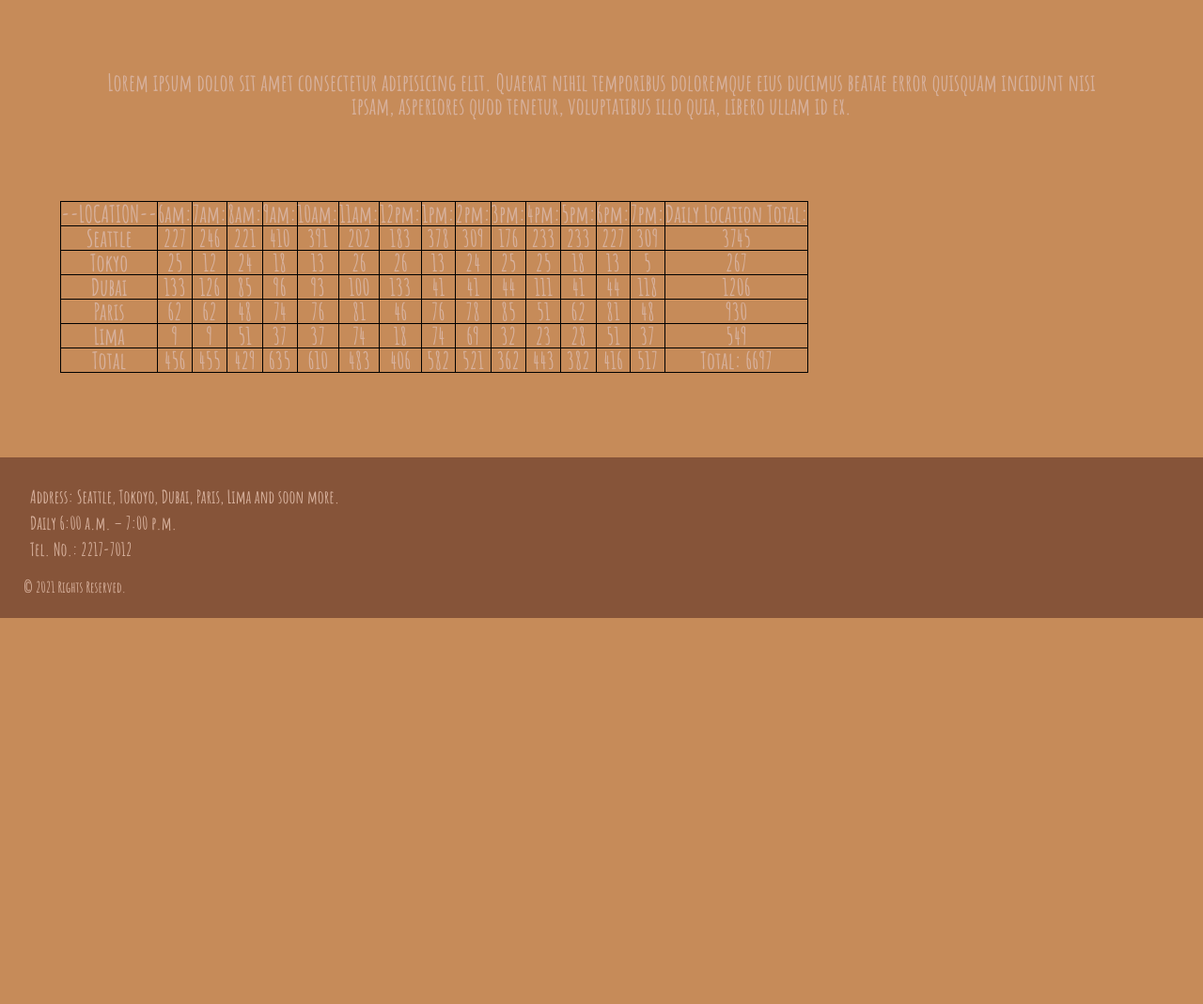
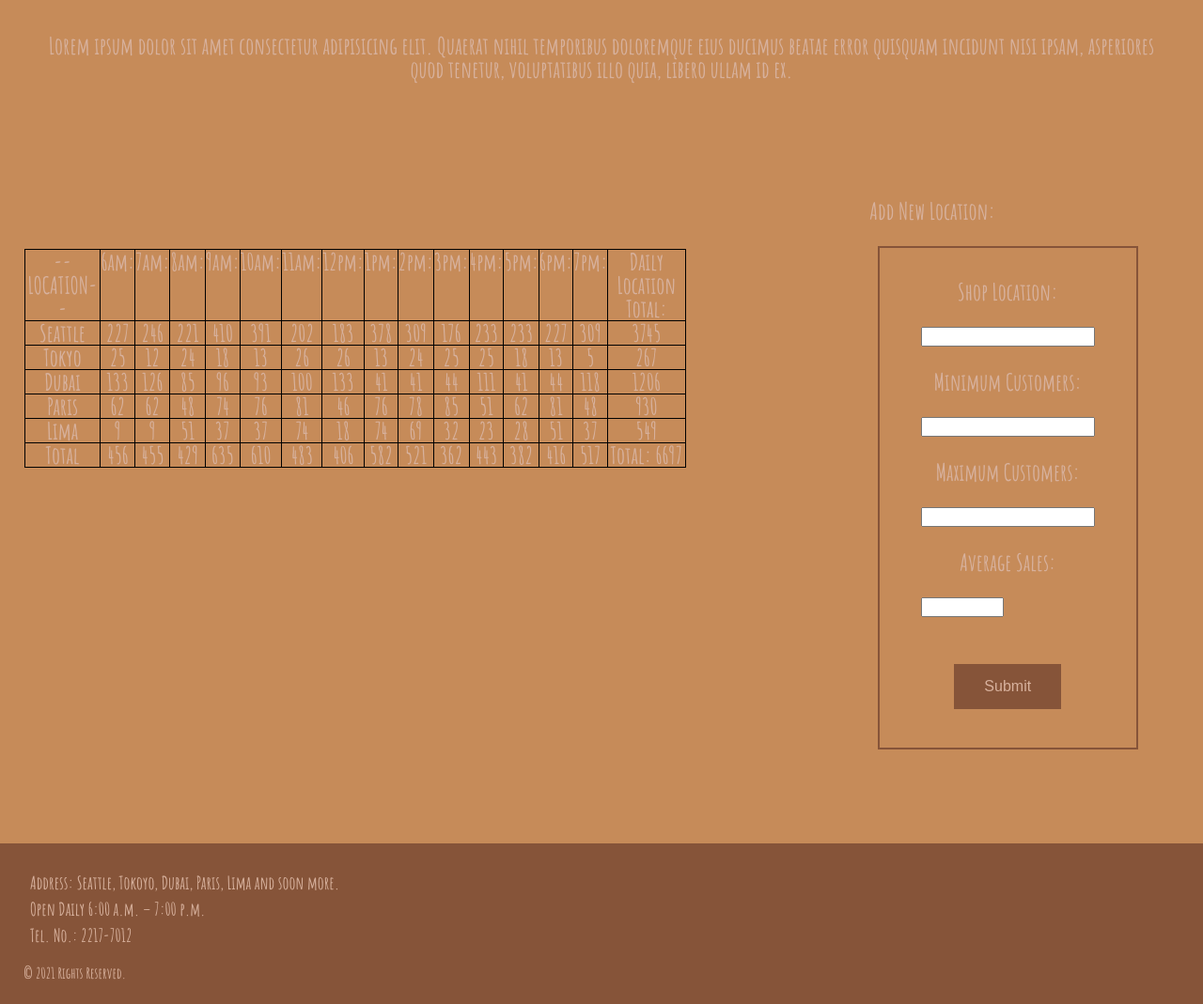
Before and after one commit to MusaabShalaldeh/cookie-stand, a plain HTML site: page sales.html in a window 1280 px wide. Shown: the part 600-1669 px from the top of the page at 94% size. Before the commit the page ends 1258 px from the top, so only its background shows below. Drawn offline with Linux system fonts and the light colour scheme.

Commit message:
added forms

```diff
--- a/CSS/reset.css
+++ b/CSS/reset.css
@@ -10,7 +10,7 @@ del, dfn, em, img, ins, kbd, q, s, samp,
 small, strike, strong, sub, sup, tt, var,
 b, u, i, center,
 dl, dt, dd, ol, ul, li,
-fieldset, form, label, legend,
+/*fieldset,*/ form, label, legend,
 table, caption, tbody, tfoot, thead, tr, th, td,
 article, aside, canvas, details, embed,
 figure, figcaption, footer, header, hgroup,
--- a/CSS/style.css
+++ b/CSS/style.css
@@ -48,7 +48,7 @@ main{
     text-align-last: center;
 }
 main section{
-    margin: 5%;
+    margin: 2%;
 }
 main ul{
     list-style: circle;
@@ -73,13 +73,58 @@ main h3{
     padding: 2%;
 }
 
+#InfoContainer
+{
+    position: relative;
+    float:left;
+    width: 55%;
+    margin-top: 128px;
+}
 #InfoContainer div{
     padding: 5%;
-    margin-right: 900px;
+}
+/* form stuff */
+#newLocationHolder
+{
+    float:right;
+    display: block;
+    width: 25%;
+    height: 15%;
+    margin: 0px 75px;
+    margin-right: 10%;
+    padding: 75px;
+    top: 250px;
+}
 
+#newLocationHolder form
+{
+    display: block;
+    margin: 25px;
+}
+#newLocationHolder form label,input
+{
+    display: block;
+    margin: 25px;
+}
+#submitButton
+{
+    /* margin: 25px; */
+    /* margin-right:256px; */
+    border: none;
+    padding: 15px 32px;
+    text-align: center;
+    display: inline-block;
+    font-size: 16px;
+    background-color: #865439;
+}
+fieldset
+{
+    border-color: #865439;
+    border-style: solid;
 }
 
 
+/* main page specific */
 #NewProductsList
 {
     float: left;
@@ -116,7 +161,7 @@ main h3{
     background-color: #865439;
 }
 
-
+/* footer */
 footer
 {
     clear: both;
--- a/Js/app.js
+++ b/Js/app.js
@@ -10,6 +10,9 @@ let hourlyTotal = [];
 
 let totalOfTotals = 0;
 
+const lastRowId = "lastRowName";
+const mainTableID = "mainTable";
+
 function ShopLocation(locationName, minCust, maxCust, avgSales) {
     this.locationName = locationName;
     this.minCust = minCust;
@@ -20,15 +23,6 @@ function ShopLocation(locationName, minCust, maxCust, avgSales) {
 
     locations.push(this);
 }
-
-let Seattle = new ShopLocation('Seattle', 25, 65, 6.3);
-let Tokyo = new ShopLocation('Tokyo', 3, 24, 1.2);
-let Dubai = new ShopLocation('Dubai', 11, 38, 3.7);
-let Paris = new ShopLocation('Paris', 20, 38, 2.3);
-let Lima = new ShopLocation('Lima', 2, 16, 4.6);
-
-
-
 
 
 ShopLocation.prototype.renderToTable = function (table) {
@@ -58,24 +52,11 @@ ShopLocation.prototype.renderToTable = function (table) {
     lastElement.textContent = totalForToday;
 }
 
-function calculateHourlyTotal()
-{
-    totalOfTotals = 0;
-
-    for (let i = 0; i < workHours.length; i++) {
-
-        let sumForThisInstace = 0;
-
-        for (let _i = 0; _i < locations.length; _i++) {
-
-            sumForThisInstace += locations[_i].sales[i];
-        }
-
-        hourlyTotal.push(sumForThisInstace);
-
-        totalOfTotals += sumForThisInstace;
-    }
-}
+let Seattle = new ShopLocation('Seattle', 25, 65, 6.3);
+let Tokyo = new ShopLocation('Tokyo', 3, 24, 1.2);
+let Dubai = new ShopLocation('Dubai', 11, 38, 3.7);
+let Paris = new ShopLocation('Paris', 20, 38, 2.3);
+let Lima = new ShopLocation('Lima', 2, 16, 4.6);
 
 
 
@@ -83,6 +64,7 @@ function calculateHourlyTotal()
 function makeATable() {
     let parent = document.getElementById("InfoContainer");
     let table = document.createElement('table');
+    table.setAttribute('id', mainTableID);
     parent.appendChild(table);
 
     //create top row
@@ -104,19 +86,20 @@ function makeATable() {
     hoursRow.appendChild(totalDaily);
     totalDaily.textContent = 'Daily Location Total:';
     //-----------------------------------------------
-    Seattle.renderToTable(table);
-    Tokyo.renderToTable(table);
-    Dubai.renderToTable(table);
-    Paris.renderToTable(table);
-    Lima.renderToTable(table);
+    for (let i = 0; i < locations.length; i++) {
+        locations[i].renderToTable(table);
+    }
 
+    makeButtomRow(table);
 
+}
 
-    //create bottom row
-
+function makeButtomRow(table)
+{
     calculateHourlyTotal();
 
     let totalsRow = document.createElement('tr');
+    totalsRow.setAttribute('id', lastRowId);
     table.appendChild(totalsRow);
 
     let totalForEachHour = document.createElement('th');
@@ -133,10 +116,81 @@ function makeATable() {
     let endTotal = document.createElement('td');
     totalsRow.appendChild(endTotal);
     endTotal.textContent = 'Total: '+totalOfTotals;
-
-    //-----------------------------------------------
 }
 
+function calculateHourlyTotal()
+{
+    totalOfTotals = 0;
+
+    for (let i = 0; i < workHours.length; i++) {
+
+        let sumForThisInstace = 0;
+
+        for (let _i = 0; _i < locations.length; _i++) {
+
+            sumForThisInstace += locations[_i].sales[i];
+        }
+
+        hourlyTotal.push(sumForThisInstace);
+
+        totalOfTotals += sumForThisInstace;
+    }
+}
+
+
+const locationForm = document.getElementById('locationFormContainer');
+locationForm.addEventListener('submit',addNewLocationRow);
+
+function addNewLocationRow(event)
+{
+    event.preventDefault();
+
+    const locName = event.target.locationName.value;
+    const minCust = parseInt(event.target.minCust.value);
+    const maxCust = parseInt(event.target.maxCust.value);
+    const avgSales = parseFloat(event.target.avgSales.value);
+
+    //safety checks.
+
+    //check if minimum customers number is more than max customers number
+    if(minCust > maxCust)
+    {
+        alert("YOU CAN'T HAVE THE MINIMUM CUSTOMERS NUMBER MORE THAN THE MAXIMUM CUSTOMERS NUMBER!");
+        return;
+    }
+    //check if name exists
+    else if(checkIfNameExists(locName))
+    {
+        alert("THIS LOCATION ALREADY EXISTS!");
+        return;
+    }
+
+    //remove bottom row
+    document.getElementById(lastRowId).remove();
+
+
+
+    const newShop = new ShopLocation(locName,minCust,maxCust,avgSales);
+    newShop.renderToTable(document.getElementById(mainTableID));
+
+
+    //generate new totals row using previous data + new data
+
+    makeButtomRow(document.getElementById(mainTableID));
+}
+
+
+
+
+function checkIfNameExists(name)
+{
+    for (let i = 0; i < locations.length; i++) {
+        if(name == locations[i].locationName)
+        {
+            return true;
+        }
+    }
+}
 
 makeATable();
 
--- a/sales.html
+++ b/sales.html
@@ -34,11 +34,31 @@
         <section id="InfoContainer">
 
         </section>
+        <div id="newLocationHolder">
+            <h2>Add New Location: </h2>
+            <form id="locationFormContainer">
+            <fieldset>
+                <label for="locationName">Shop Location: </label>
+                <input type="text" id="locationName", name="Please a country name, don't leave this space empty." required>
+
+                <label for="minCust">Minimum Customers: </label>
+                <input type="number" id="minCust" required >
+
+                <label for="maxCust">Maximum Customers: </label>
+                <input type="number" id="maxCust" required>
+
+                <label for="avgSales">Average Sales: </label>
+                <input type="number" id="avgSales" step=".01" min="1" max="999" required>
+
+                <input type="submit" id="submitButton">
+            </fieldset>
+            </form>
+        </div>
     </main>
     <footer>
         <ul>
             <li>Address: Seattle, Tokoyo, Dubai, Paris, Lima and soon more.</li>
-            <li>Daily 6:00 a.m. – 7:00 p.m.</li>
+            <li>Open Daily 6:00 a.m. – 7:00 p.m.</li>
             <li>Tel. No.: 2217-7012</li>
         </ul>
         <br>
```
